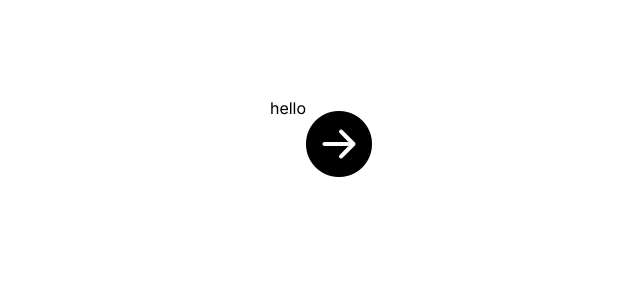
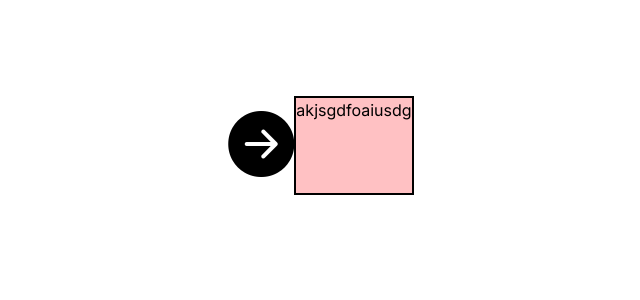
Before and after one commit to AmyVier/jobbob, a Next.js app: page / in a window 1280 px wide. Shown: the top 300 px of the page, without its empty margins (319-959 px from the left). Built offline with nearby package versions, Linux system fonts and the light colour scheme.

Commit message:
edits to the ui for explanation

```diff
--- a/src/app/page.tsx
+++ b/src/app/page.tsx
@@ -4,8 +4,10 @@ export default function Home() {
   return (
     <main className="flex min-h-screen flex-col items-center justify-between p-24 bg-white">
       <div className="flex color-black">
-       <p>hello</p>
       <i className="bi bi-arrow-right-circle-fill color-black icon-105"></i>
+      <div className="grid bg-pink border-2 border-black">
+        <h1>akjsgdfoaiusdg</h1>
+      </div>
       </div>
     </main>
   );
--- a/tailwind.config.ts
+++ b/tailwind.config.ts
@@ -8,6 +8,14 @@ const config: Config = {
   ],
   theme: {
     extend: {
+      colors: {
+        "beige": "#FFF6EC",
+        "pink": "#FFC1C3",
+        "yellow": "#FFB500",
+        "orange": "#FF7900",
+        "seafoam": "#B2D7C0",
+        "teal": "#006866",
+      },
       backgroundImage: {
         "gradient-radial": "radial-gradient(var(--tw-gradient-stops))",
         "gradient-conic":
```
